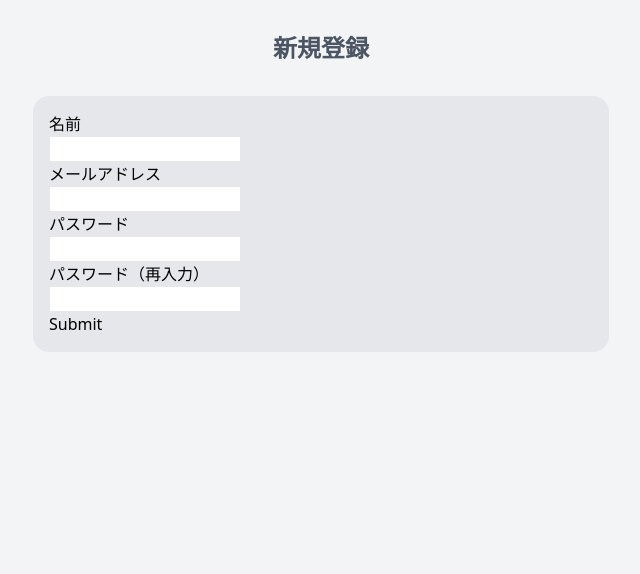
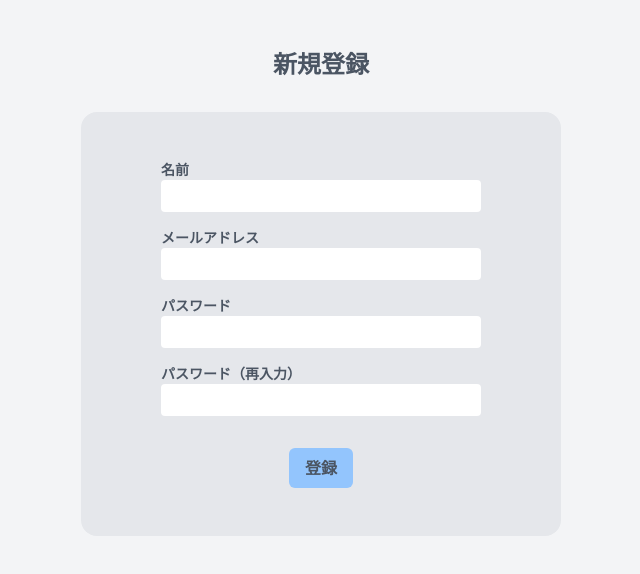
Before and after one commit to Ossamoon/techtrain-mission-book-review, a Next.js app: page /signup in a window 1280 px wide. Shown: the top 574 px of the page, without its empty margins (319-959 px from the left). Built offline with nearby package versions, Linux system fonts and the light colour scheme.

Commit message:
made signup page

```diff
--- a/components/inputForm.tsx
+++ b/components/inputForm.tsx
@@ -37,23 +37,27 @@ const getType = (item: keyof Input) => {
 };
 
 type Props = {
-  item: keyof Input;
+  field: keyof Input;
   register: UseFormRegister<Input>;
   error: FieldError | undefined;
 };
 
-export const InputForm: FC<Props> = ({ item, register, error }) => {
+export const InputForm: FC<Props> = ({ field, register, error }) => {
   return (
     <div>
       <label>
-        <div>{getLabel(item)}</div>
+        <div className="font-bold text-sm text-gray-600">
+          {getLabel(field)}
+          {error && (
+            <span className="text-red-400 ml-2">値を入力してください</span>
+          )}
+        </div>
         <input
-          {...(register(item), { required: true })}
-          type={getType(item)}
-          className="w-48 border"
+          {...register(field, { required: true })}
+          type={getType(field)}
+          className="w-full px-1 py-1 rounded text-gray-800"
         />
       </label>
-      {error && <span>必須項目です</span>}
     </div>
   );
 };
--- a/pages/signup.tsx
+++ b/pages/signup.tsx
@@ -17,10 +17,16 @@ const Signup: NextPage = () => {
     handleSubmit,
     formState: { errors },
   } = useForm<Input>();
-  const onSubmit: SubmitHandler<Input> = (data) => {
-    if (data.password === data.re_password) {
-      postUser(data);
+
+  const onSubmit: SubmitHandler<Input> = async (data) => {
+    if (data.password !== data.re_password) {
+      console.error("パスワードの不一致");
+      return;
     }
+
+    const response = await postUser(data);
+    console.log(response);
+    return;
   };
 
   return (
@@ -32,27 +38,38 @@ const Signup: NextPage = () => {
       </Head>
 
       <div className="w-screen h-screen bg-gray-100">
-        <div className="max-w-xl mx-auto">
+        <div className="container max-w-lg mx-auto p-4 flex-cols">
           <div className="text-center text-2xl text-gray-600 font-bold py-8">
             新規登録
           </div>
           <form
             onSubmit={handleSubmit(onSubmit)}
-            className="container w-full bg-gray-200 p-4 rounded-2xl"
+            className="w-full bg-gray-200 py-12 rounded-2xl space-y-8"
           >
-            <InputForm item="name" register={register} error={errors.name} />
-            <InputForm item="email" register={register} error={errors.email} />
+            <div className="space-y-4 w-80 mx-auto">
+              <InputForm field="name" register={register} error={errors.name} />
               <InputForm
-              item="password"
+                field="email"
+                register={register}
+                error={errors.email}
+              />
+              <InputForm
+                field="password"
                 register={register}
                 error={errors.password}
               />
               <InputForm
-              item="re_password"
+                field="re_password"
                 register={register}
                 error={errors.re_password}
               />
-            <input type="submit" className="cursor-pointer" />
+            </div>
+
+            <input
+              type="submit"
+              value="登録"
+              className="cursor-pointer bg-blue-300 rounded-md px-4 py-2 text-gray-600 font-bold text-md block mx-auto"
+            />
           </form>
         </div>
       </div>
```
Lines whose indentation alone changed are shown as unchanged.
